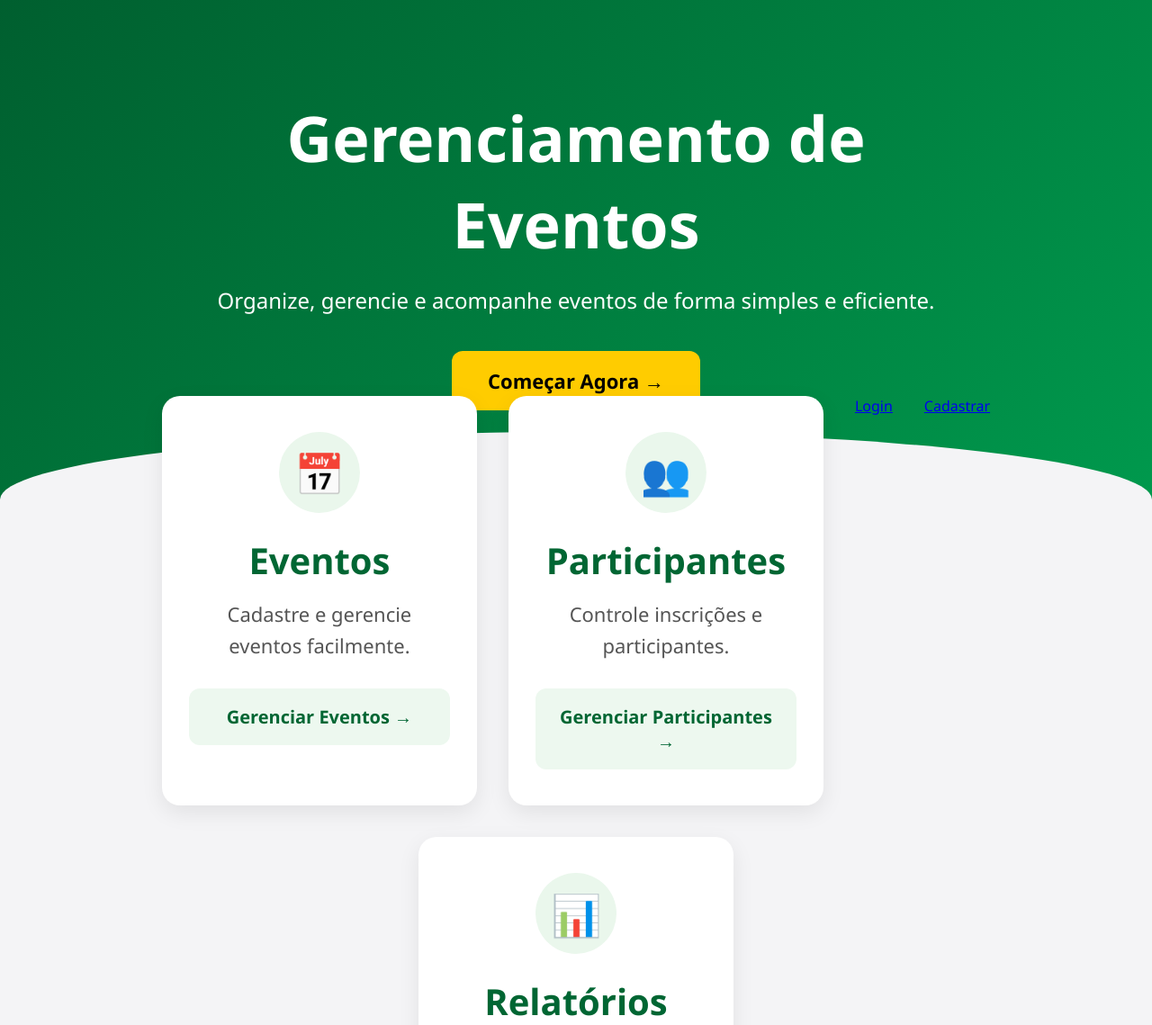
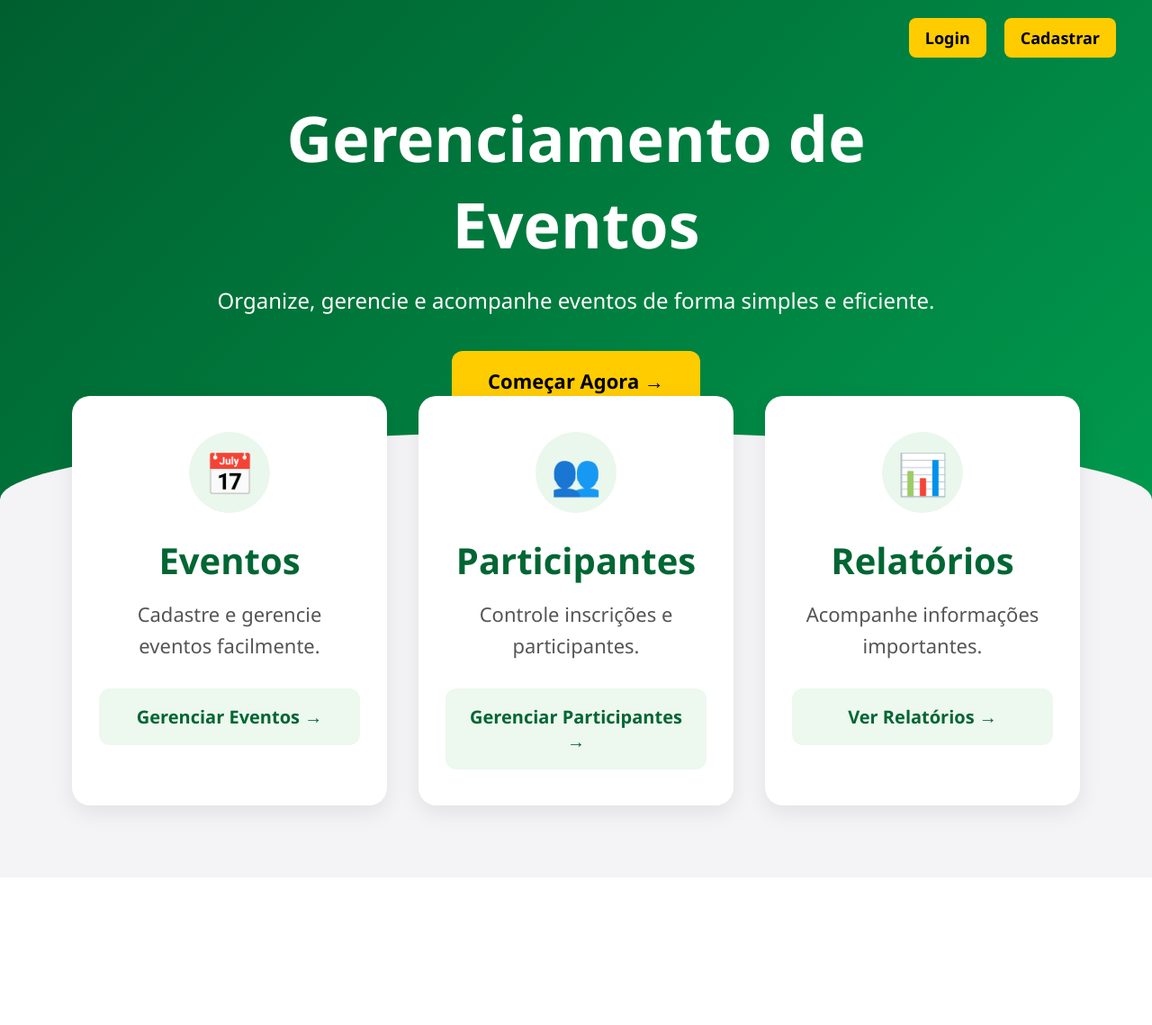
Before and after one commit to ianaavelino/back-projeto, a Django app: page / in a window 1280 px wide. Shown: the top 1139 px of the page at 90% size. After the commit the page ends 918 px from the top, so only its background shows below. Run offline with Django 5.2, Linux system fonts and the light colour scheme.

Commit message:
atualizado botao login e cadastro

```diff
--- a/core/templates/cadastro.html
+++ b/core/templates/cadastro.html
@@ -40,7 +40,7 @@
 
             <p class="login-link">
                 Já possui conta?
-                <a href="/login/">Entrar</a>
+                <a href="{% url 'login' %}">Entrar</a>
             </p>
 
         </form>
--- a/core/templates/index.html
+++ b/core/templates/index.html
@@ -6,6 +6,10 @@
 {% block conteudo %}
 
 <section class="hero">
+    <nav class="navbar">
+        <a href="{% url 'login' %}">Login</a>
+        <a href="{% url 'cadastro' %}" class="cadastrar">Cadastrar</a>
+    </nav>
     <div class="hero-content">
         <h1>Gerenciamento de Eventos</h1>
         <p>Organize, gerencie e acompanhe eventos de forma simples e eficiente.</p>
@@ -32,14 +36,6 @@
         <a href="#" class="btn-card">Gerenciar Participantes →</a>
     </div>
 
-    <a href="/login/" class="btn-login">
-        Login
-    </a>
-
-    <a href="/cadastro/" class="btn-cadastro">
-        Cadastrar
-    </a>
-
     <div class="card">
         <div class="icon">📊</div>
         <h2>Relatórios</h2>
--- a/static/css/style.css
+++ b/static/css/style.css
@@ -7,6 +7,54 @@
 body{
     font-family:'Segoe UI',sans-serif;
     background:#f4f4f6;
+}
+body{
+    font-family:'Segoe UI',sans-serif;
+    background:#f4f4f6;
+}
+
+/* MENU SUPERIOR */
+
+.navbar{
+    position:absolute;
+    top:20px;
+    right:40px;
+    display:flex;
+    gap:20px;
+    z-index:100;
+}
+
+.navbar a{
+    background: #ffcc00;
+    color:black;
+    text-decoration:none;
+    font-size:18px;
+    font-weight:600;
+    padding: 10px 18px;
+    border-radius: 8px;
+    transition:blackground 0.3s ease;
+}
+
+.navbar .cadastro{
+    background:#ffcc00;
+    color:black;
+    padding:10px 18px;
+    border-radius:8px;
+}
+
+
+/* HERO */
+
+.hero{
+    min-height:70vh;
+    background:linear-gradient(135deg,#005f2f,#00994d);
+    display:flex;
+    align-items:center;
+    justify-content:center;
+    text-align:center;
+    color:white;
+    position:relative;
+    overflow:hidden;
 }
 
 /* HERO */
```
Also changed, not shown: core/views.py (line endings or trailing spaces).
